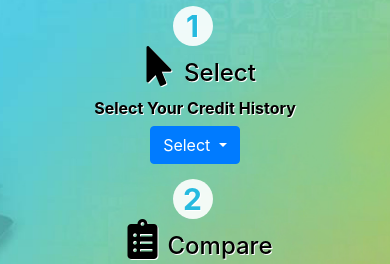
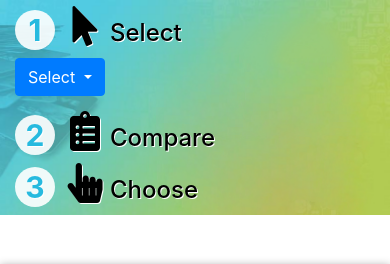
Before and after one commit to Russlascala/offers-SCM, a plain HTML site: page index.html in a window 390 px wide. Shown: the part 102-366 px from the top of the page. Drawn offline with nearby package versions, Linux system fonts and the light colour scheme.

Commit message:
changed styles in bottomHead section

```diff
--- a/index.html
+++ b/index.html
@@ -52,8 +52,7 @@
                     <div class="col-md-3 threeSteps">
                         <!-- <i class="fas fa-mouse-pointer fontIcons"></i> -->
                         <!-- <span class="numbers">1</span> -->
-                        <span class="numbers">1</span>
-                        <h4><i class="fas fa-mouse-pointer fa-fw fontIcons"></i>Select</h4>
+                        <h4><span class="numbers">1</span><i class="fas fa-mouse-pointer fa-fw fontIcons"></i>Select</h4>
                         <p class="textForward">Select Your Credit History</p>
                         <!-- drop down to choose your credit -->
                         <div class="btn-group" style="margin-bottom: 10px;">
@@ -71,13 +70,13 @@
                         </div>
                     </div>
                     <div class="col-md-3 threeSteps">
-                        <span class="numbers">2</span>
-                        <h4><i class="fas fa-clipboard-list fa-fw fontIcons"></i>Compare</h4>
+
+                        <h4><span class="numbers">2</span><i class="fas fa-clipboard-list fa-fw fontIcons"></i>Compare</h4>
                          <p class="textForward">Compare top-rated Credit Cards</p>
                     </div>
                     <div class="col-md-3 threeSteps">
-                        <span class="numbers">3</span>
-                        <h4><i class="fas fa-hand-pointer fa-fw fontIcons"></i>Choose</h4>
+
+                        <h4><span class="numbers">3</span><i class="fas fa-hand-pointer fa-fw fontIcons"></i>Choose</h4>
                         <p class="textForward">The Best Credit Card that fits your needs</p>
                     </div>
                 </div>
--- a/style.css
+++ b/style.css
@@ -47,8 +47,8 @@ header {
 }
 
 #creditBtn{
-    margin-top: -10px;
-    margin-bottom: 5px;
+    margin-top: 0px!important;
+    margin-bottom: 5px!important;
 }
 .numbers {
     line-height: 40px !important;
@@ -231,6 +231,12 @@ footer a:hover{
     .bottomHead h2{
         font-size: 24px;
     }
+    .threeSteps {
+        text-align: left;
+    }
+    .textForward{
+        display: none;
+    }
     #logoImg {
         margin-top: 10px;
         margin-bottom: 0px;
```
Also changed, not shown: imgs/creditcard-gen.png.
